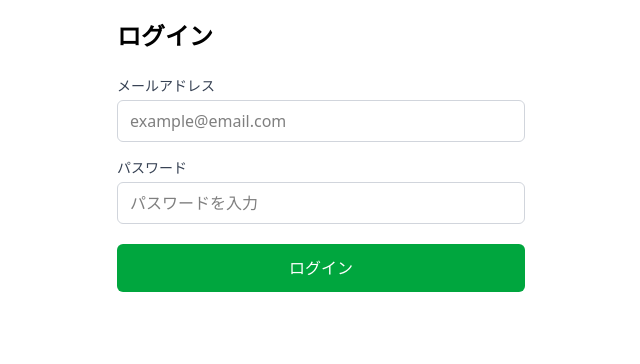
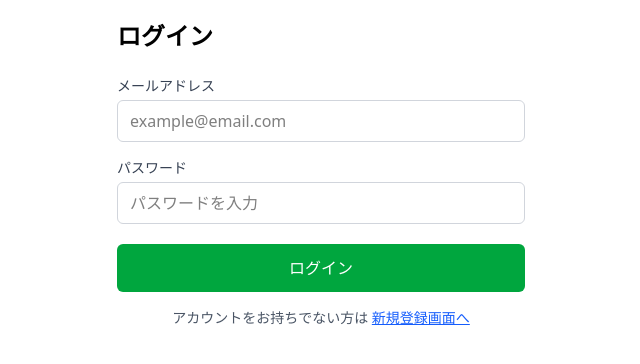
Before and after one commit to k-tsunoda615/book-review, a React (Vite) app: page /login in a window 1280 px wide. Shown: the top 364 px of the page, without its empty margins (319-959 px from the left). Built offline with nearby package versions, Linux system fonts and the light colour scheme.

Commit message:
ログインページにリンク追加

```diff
--- a/src/pages/LoginPage.tsx
+++ b/src/pages/LoginPage.tsx
@@ -1,6 +1,7 @@
 import { useForm } from "react-hook-form";
 import { useActionState } from "react";
 import { useFormStatus } from "react-dom";
+import { Link } from "react-router-dom";
 
 type LoginFormData = {
   email: string;
@@ -179,6 +180,19 @@ function LoginPage() {
             <p className="text-sm text-green-600">ログインに成功しました！</p>
           </div>
         )}
+
+        {/* 新規登録画面へのリンク */}
+        <div className="text-center">
+          <p className="text-sm text-gray-600">
+            アカウントをお持ちでない方は{" "}
+            <Link
+              to="/signup"
+              className="text-blue-600 hover:text-blue-800 underline"
+            >
+              新規登録画面へ
+            </Link>
+          </p>
+        </div>
       </form>
     </div>
   );
```
Also changed, not shown: 1 other file (tests, documents, lock files or other folders).
